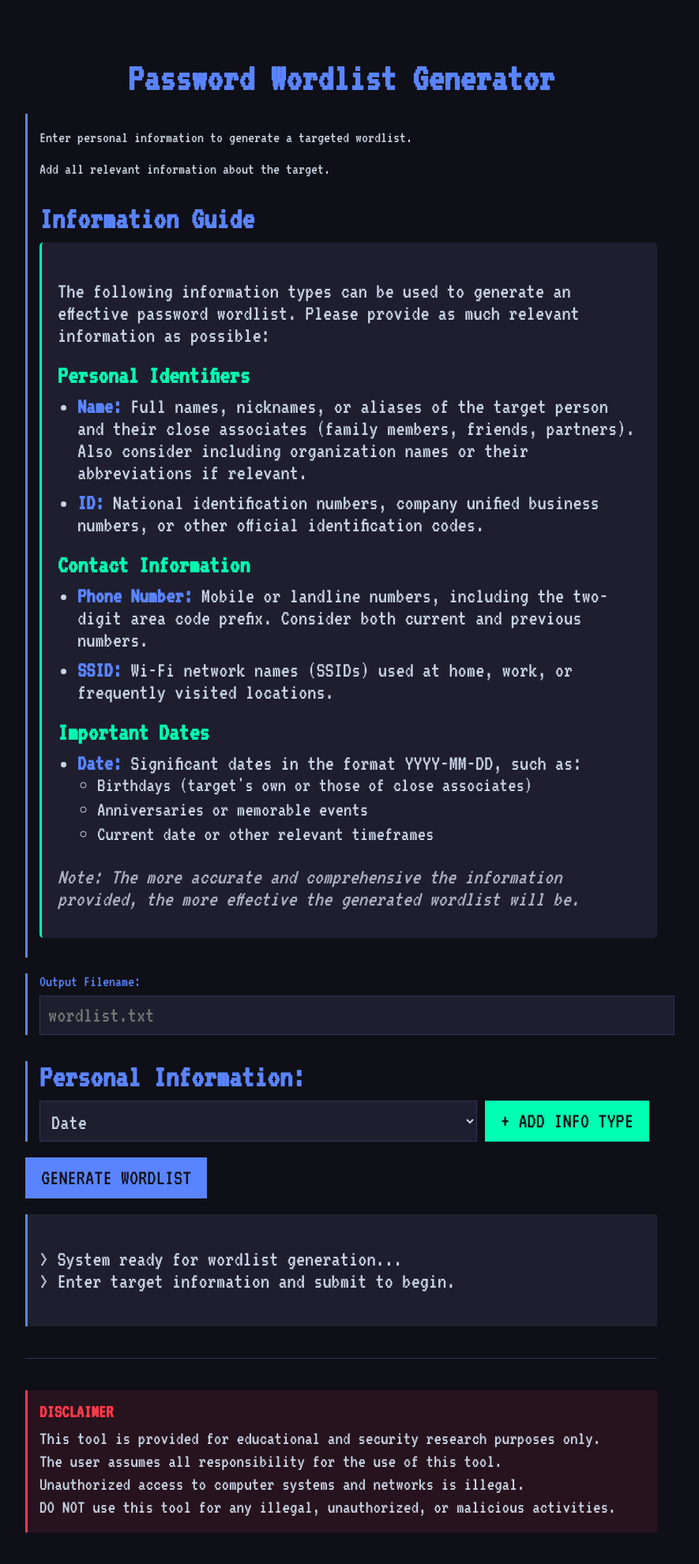
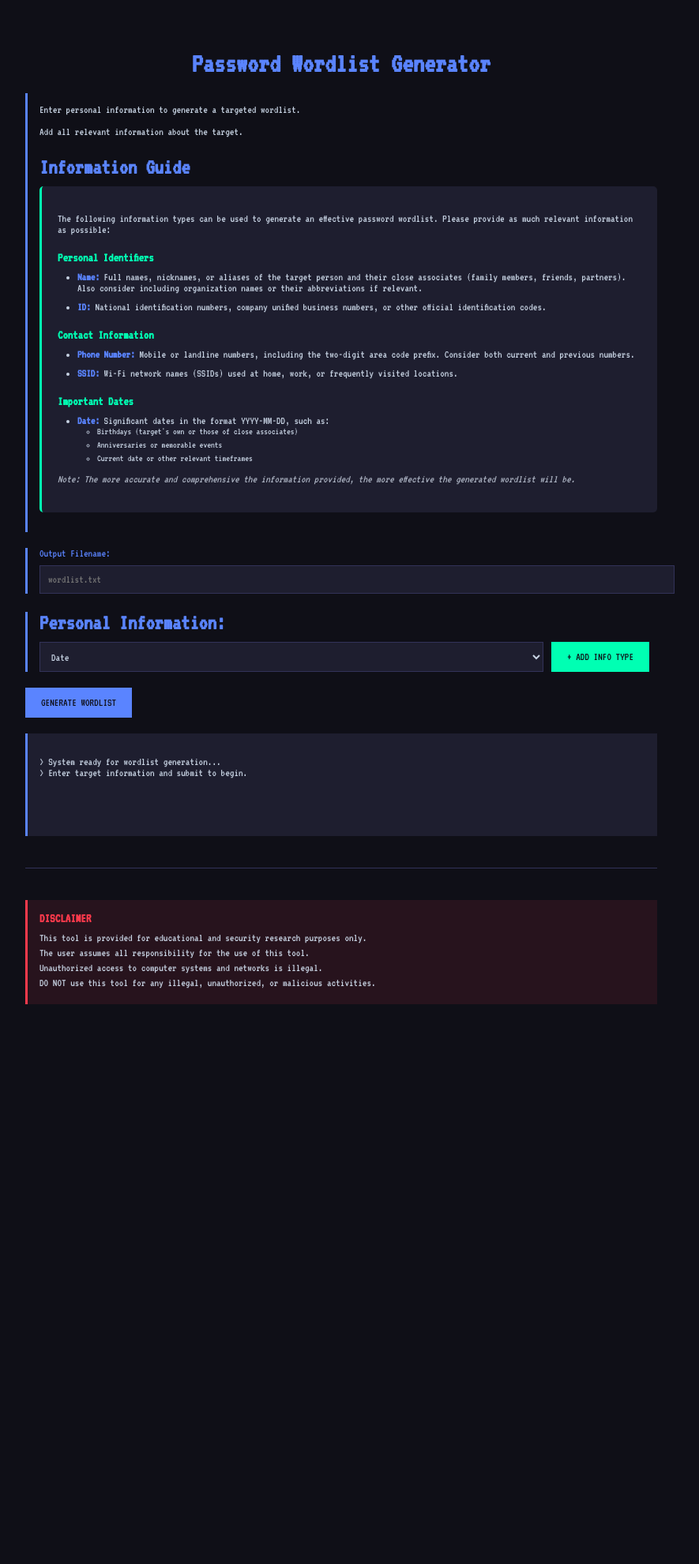
Before and after one commit to 1PingSun/HackMaster-Pi, a FastAPI app: page /Wi-Fi/wordlist-generator in a window 1280 px wide. Shown: the whole page at 79% size, without its empty margins (208-1093 px from the left). After the commit the page ends 1272 px from the top, so only its background shows below. Run offline with FastAPI, Linux system fonts and the light colour scheme.

Commit message:
2025-03-31 Update

```diff
--- a/app/static/css/styles.css
+++ b/app/static/css/styles.css
@@ -12,7 +12,7 @@
     font-family: 'VT323', monospace;
     margin: 0;
     padding: 20px;
-    font-size: 20px;
+    font-size: 14px;
 }
 
 .container {
--- a/app/templates/Wi-Fi/wordlist-generator.html
+++ b/app/templates/Wi-Fi/wordlist-generator.html
@@ -44,7 +44,7 @@
             border: 1px solid #323259;
             color: #c7d3e3;
             font-family: 'VT323', monospace;
-            font-size: 28px;
+            font-size: 14px;
         }
 
         button {
@@ -54,7 +54,7 @@
             padding: 12px 20px;
             cursor: pointer;
             font-family: 'VT323', monospace;
-            font-size: 28px;
+            font-size: 14px;
             text-transform: uppercase;
             margin-right: 10px;
             transition: background-color 0.3s;
@@ -67,7 +67,7 @@
         .delete-btn {
             background-color: #ff3a4c;
             padding: 5px 10px;
-            font-size: 24px;
+            font-size: 12px;
         }
 
         .delete-btn:hover {
@@ -104,7 +104,7 @@
             margin-top: 20px;
             white-space: pre-wrap;
             min-height: 100px;
-            font-size: 28px;
+            font-size: 14px;
         }
 
         .blink {
@@ -119,7 +119,7 @@
             margin-top: 20px;
             padding: 10px;
             border-left: 3px solid #00ffb3;
-            font-size: 28px;
+            font-size: 14px;
         }
 
         .status.error {
@@ -134,7 +134,7 @@
             margin: 5px;
             border-radius: 3px;
             border-left: 2px solid #00ffb3;
-            font-size: 28px;
+            font-size: 14px;
         }
 
         .info-guide {
@@ -147,14 +147,14 @@
 
         .info-guide p {
             margin-bottom: 15px;
-            font-size: 28px;
+            font-size: 14px;
         }
 
         .info-guide h3 {
             color: #00ffb3;
             margin-top: 20px;
             margin-bottom: 10px;
-            font-size: 32px;
+            font-size: 16px;
         }
 
         .info-guide ul {
@@ -164,11 +164,11 @@
 
         .info-guide li {
             margin-bottom: 10px;
-            font-size: 28px;
+            font-size: 14px;
         }
 
         .info-guide ul ul li {
-            font-size: 26px;
+            font-size: 12px;
             margin-bottom: 5px;
         }
 
@@ -210,7 +210,7 @@
         }
 
         .disclaimer p {
-            font-size: 24px;
+            font-size: 14px;
             margin: 5px 0;
         }
     </style>
```
